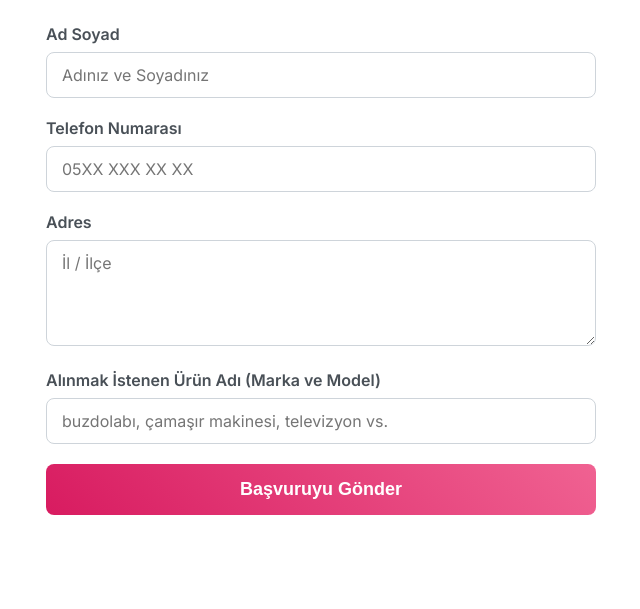
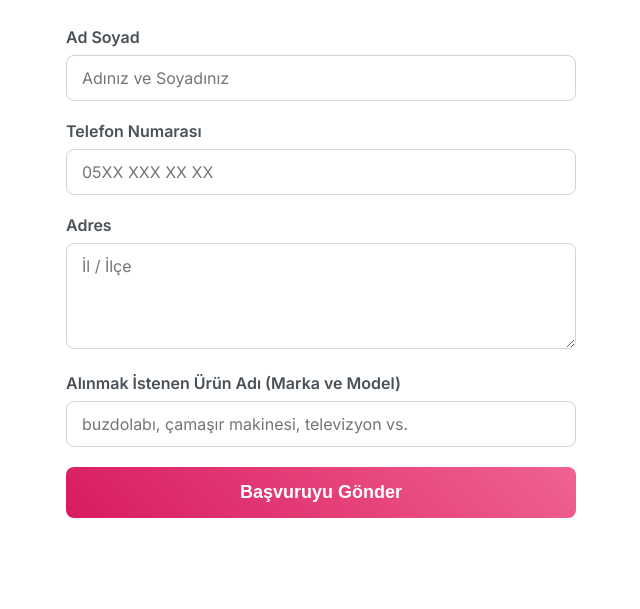
Before and after one commit to evguncons/taksit, a plain HTML site: page form.html in a window 1280 px wide. Shown: the part 191-800 px from the top of the page, without its empty margins (319-959 px from the left). Drawn offline with Linux system fonts and the light colour scheme.

Commit message:
Update form.html

```diff
--- a/form.html
+++ b/form.html
@@ -9,32 +9,31 @@
     <link href="https://fonts.googleapis.com/css2?family=Inter:wght@400;500;600;700&display=swap" rel="stylesheet">
     <style>
         /* Genel Sayfa Stilleri */
+        html, body {
+            margin: 0;
+            padding: 0;
+            width: 100%;
+            height: 100%;
+            overflow-x: hidden; /* Yatay kaydırmayı engelle */
+        }
+
         body {
             font-family: 'Inter', sans-serif;
-            background-color: #ffffff; /* Arkaplanı tamamen beyaz yap */
+            background-color: #ffffff;
             color: #343a40;
-            margin: 0; /* Dış boşlukları kaldır */
-            padding: 0; /* İç boşlukları kaldır */
+            display: flex;
+            justify-content: center;
+            align-items: center;
+            min-height: 100vh; /* Ekran yüksekliğini kaplamasını sağla */
+            box-sizing: border-box;
         }
 
         /* Form Konteyneri */
-        .form-container {
-            background-color: #ffffff;
-            padding: 20px; /* İçerik kenarlara yapışmasın diye hafif boşluk */
+        .form-wrapper {
             width: 100%;
-            max-width: 100%; /* Maksimum genişlik limitini kaldır */
-            min-height: 100vh; /* Minimum yükseklik ekranı kaplasın */
+            max-width: 550px; /* Formun masaüstünde çok genişlemesini engelle */
+            padding: 20px;
             box-sizing: border-box;
-            display: flex;
-            flex-direction: column;
-            justify-content: center; /* İçeriği dikeyde ortala */
-            align-items: center; /* İçeriği yatayda ortala */
-        }
-
-        /* Formu ve başarı mesajını sarmalayan ana div'ler için stil */
-        #application-form, #success-message {
-            width: 100%;
-            max-width: 550px; /* Formun çok genişlemesini engelle */
         }
 
         /* Başlık ve Açıklama */
@@ -43,6 +42,7 @@
             color: #343a40;
             text-align: center;
             font-weight: 700;
+            font-size: 1.8rem;
         }
 
         .form-header p {
@@ -84,7 +84,7 @@
         .form-group input:focus,
         .form-group textarea:focus {
             outline: none;
-            border-color: #d81b60; /* Magenta rengi */
+            border-color: #d81b60;
             box-shadow: 0 0 0 3px rgba(216, 27, 96, 0.2);
         }
 
@@ -122,11 +122,24 @@
             border: 1px solid #f8bbd0;
             border-radius: 8px;
         }
+
+        /* Mobil Cihazlar için Responsive Ayarlar */
+        @media (max-width: 600px) {
+            .form-wrapper {
+                padding: 15px; /* Mobilde iç boşluğu azalt */
+            }
+            .form-header h2 {
+                font-size: 1.5rem; /* Mobilde başlığı küçült */
+            }
+            .form-header p {
+                font-size: 0.9rem; /* Mobilde metni küçült */
+            }
+        }
     </style>
 </head>
 <body>
 
-    <div class="form-container">
+    <div class="form-wrapper">
         <div id="application-form">
             <div class="form-header">
                 <h2>Elden Taksit Başvuru Formu</h2>
@@ -173,21 +186,19 @@
         const successMessage = document.getElementById('success-message');
 
         form.addEventListener('submit', async function(e) {
-            e.preventDefault(); // Formun normal gönderimini engelle
+            e.preventDefault();
 
             submitButton.disabled = true;
             submitButton.textContent = 'Gönderiliyor...';
 
             const formData = new FormData(form);
-
-            // Google Form URL'si sizin verdiğiniz link ile güncellendi.
             const googleFormUrl = 'https://docs.google.com/forms/d/e/1FAIpQLSfNx6UTay-l_UsMMdc2g_NcGi1tcZg-1DSJePSdYejKl-fGHQ/formResponse';
 
             try {
                 await fetch(googleFormUrl, {
                     method: 'POST',
                     body: formData,
-                    mode: 'no-cors' // Bu satır kritik öneme sahip
+                    mode: 'no-cors'
                 });
             } catch (error) {
                 console.error('Form gönderiminde hata:', error);
```
